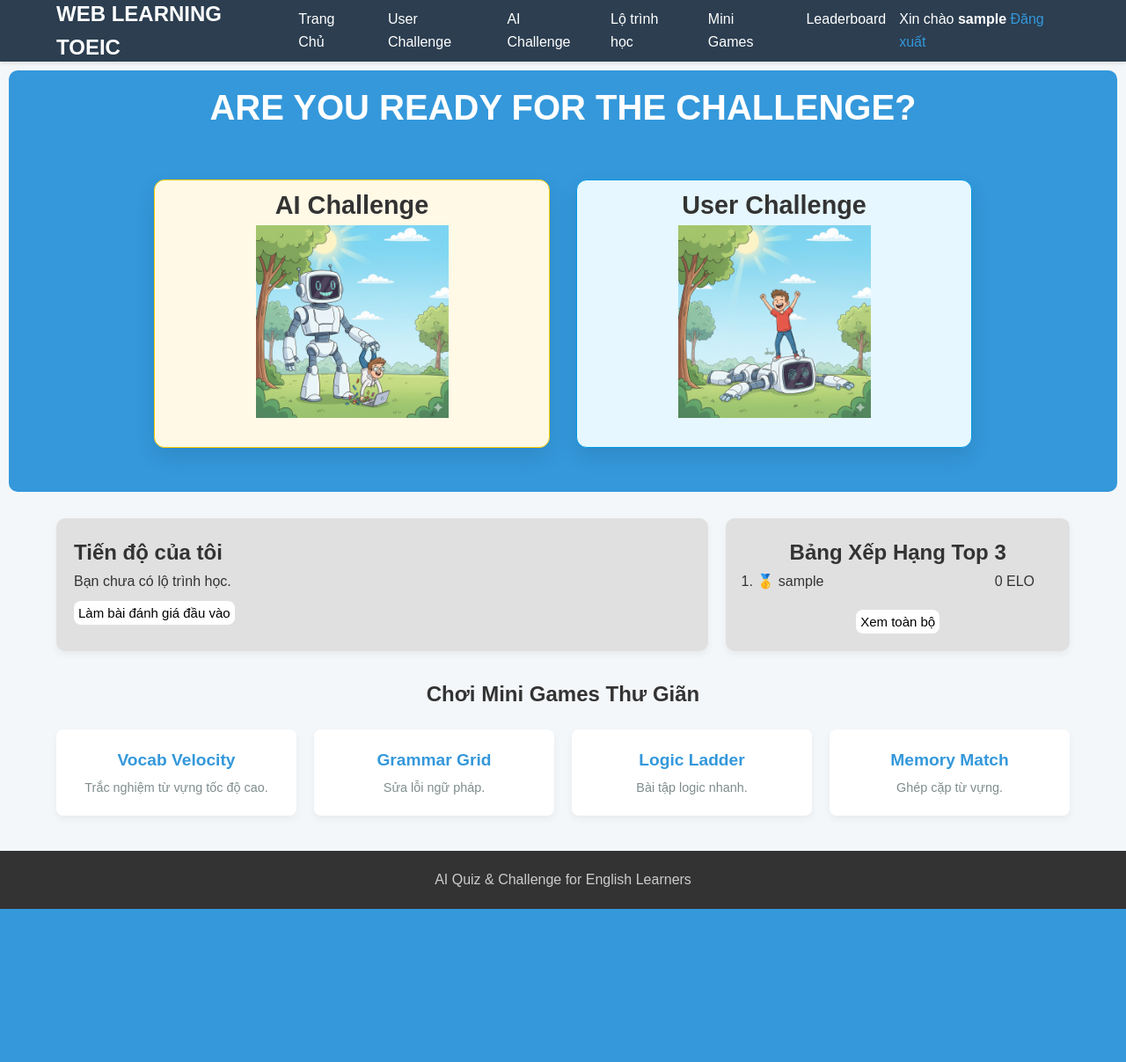
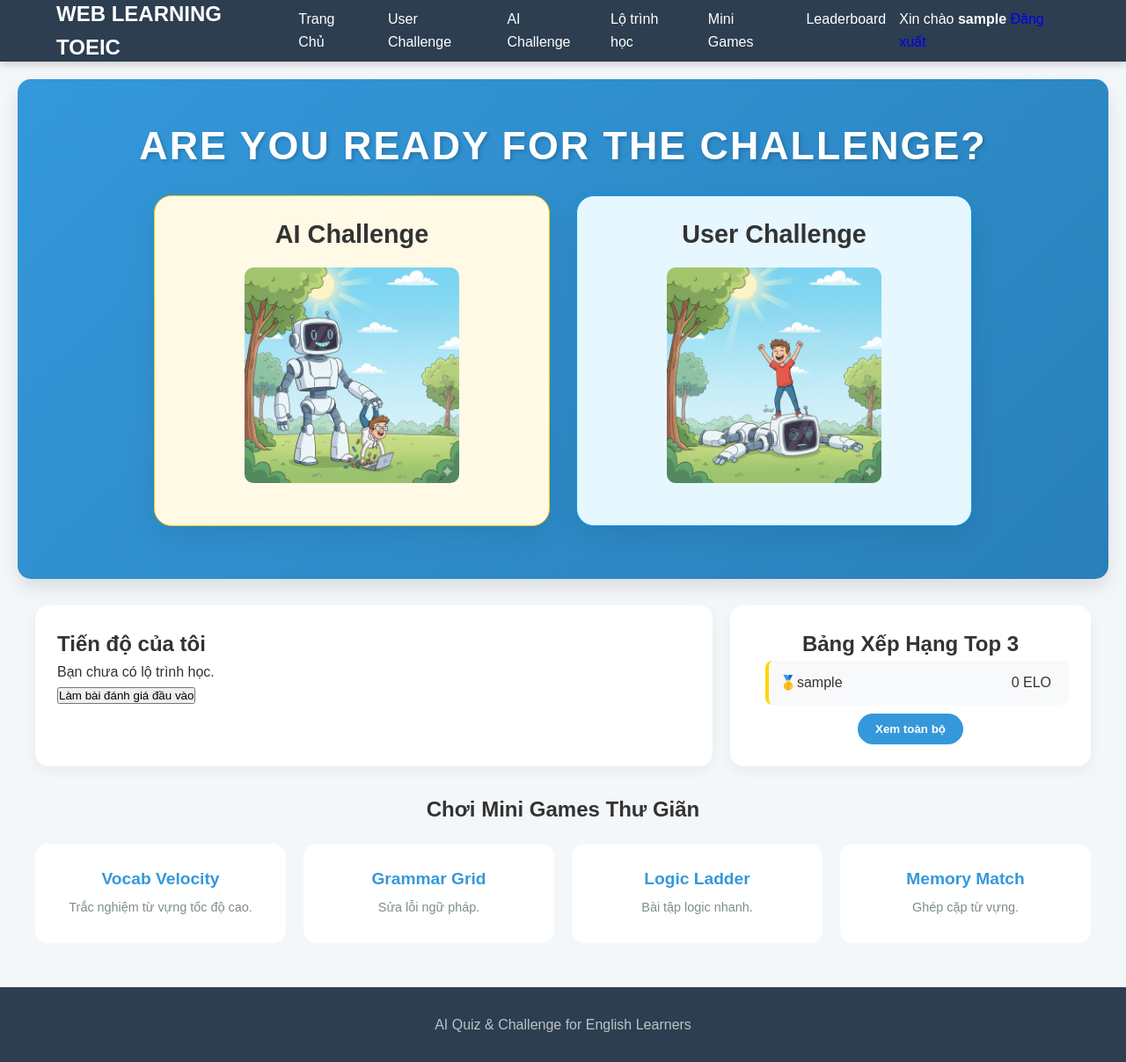
Before and after one commit to LeDaiNhan-23130215/ChatAppDjango, a Django app: page / in a window 1280 px wide. Shown: the whole page at 88% size. Before the commit the page ends 1033 px from the top, so only its background shows below. Run offline with Django 5.2, Linux system fonts and the light colour scheme; the visitor is signed in with stand-in values (Sample User, id 1); data comes from the database, SQL or seed files in the repository; data that the repository does not hold is empty; parts of the project's set-up code (start-up, migrations or seed data) failed here and were passed over.

Commit message:
add animation

```diff
--- a/quizAiChallenge/core/static/css/home.css
+++ b/quizAiChallenge/core/static/css/home.css
@@ -4,11 +4,11 @@
     padding: 0;
     font-family: sans-serif;
 }
-
 body {
     background-color: #f4f7f9;
     color: #333;
     line-height: 1.6;
+    overflow-x: hidden;
 }
 
 #main-header {
@@ -22,23 +22,18 @@ body {
     position: sticky;
     top: 0;
     z-index: 1000;
-    box-shadow: 0 2px 4px rgba(0, 0, 0, 0.1);
+    box-shadow: 0 2px 10px rgba(0, 0, 0, 0.2);
 }
 
 .logo {
     font-size: 1.5em;
     font-weight: bold;
     margin-right: auto;
+    cursor: pointer;
 }
 
 .user-controls a {
-    color: #3498db;
-    text-decoration: none
-}
-
-.user-controls a:hover {
-    color: #3fb2ff;
-    text-decoration: none
+    text-decoration: none;
 }
 
 .main-nav {
@@ -58,90 +53,70 @@ body {
     color: white;
     text-decoration: none;
     font-weight: 500;
+    position: relative;
     transition: color 0.3s;
 }
 
-.main-nav ul li a:hover {
+.main-nav ul li a::after {
+    content: '';
+    position: absolute;
+    width: 0;
+    height: 2px;
+    bottom: -5px;
+    left: 0;
+    background-color: #3498db;
+    transition: width 0.3s;
+}
+
+.main-nav ul li a:hover::after {
+    width: 100%;
+}
+
+.main-nav ul li .active{
     color: #3498db;
 }
 
 #login-btn {
-    background-color: green;
+    background-color: #2ecc71;
     color: white;
     border: none;
-    padding: 8px 15px;
+    padding: 8px 18px;
     border-radius: 5px;
     cursor: pointer;
     font-weight: bold;
-    transition: background-color 0.3s;
+    transition: all 0.3s ease;
 }
 
 #login-btn:hover {
-    background-color: #c0392b;
+    background-color: #27ae60;
+    transform: scale(1.05);
+    box-shadow: 0 4px 12px rgba(46, 204, 113, 0.3);
 }
-.main-nav ul li .active{
-    color: #3498db;
-}
+
 .container {
-    width: 90%;
+    width: 95%;
     max-width: 1200px;
     margin: 30px auto;
     display: flex;
     gap: 20px;
-}
-
-.progress-bar-container {
-    width: 100%;
-    height: 16px;
-    background-color: #f1f5f9;
-    border-radius: 999px;
-    overflow: hidden;
-    margin-top: 8px;
-}
-
-.progress-bar-container div {
-    width: 70%;
-    background-color: rgb(13, 221, 13);
-    border-radius: 20px;
-    padding: 2px;
-}
-.progress-bar-container div p{
-   text-align: right;
-   font-size: 10px;
-   color: white;
-}
-
-.progress-bar {
-    height: 100%;
-    background: linear-gradient(90deg, #2ecc71, #22c55e);
-    text-align: center;
-    color: #ffffff;
-    font-size: 11px;
-    font-weight: 500;
-    line-height: 16px;
-    transition: width 0.4s ease;
-    box-shadow: inset 0 0 6px rgba(255, 255, 255, 0.2);
-}
-
-.progress-meta {
-    font-size: 13px;
-    color: #64748b;
-    margin-top: 6px;
+    animation: fadeInUp 0.8s ease-out;
 }
 
 .hero-section {
-    margin: 10px;
-    border-radius: 10px;
-    background-color: #3498db;
+    margin: 20px;
+    border-radius: 15px;
+    background: linear-gradient(135deg, #3498db, #2980b9);
     color: white;
-    padding: 10px 5%;
+    padding: 40px 5%;
     text-align: center;
-    margin-bottom: 20px;
+    animation: fadeInUp 0.6s ease-out;
+    box-shadow: 0 10px 20px rgba(0,0,0,0.1);
 }
 
 .hero-section h1 {
-    font-size: 2.5em;
-    margin-bottom: 10px;
+    font-size: 2.8em;
+    letter-spacing: 2px;
+    text-shadow: 2px 2px 4px rgba(0,0,0,0.2);
 }
 
 .cta-button {
@@ -161,12 +136,46 @@ body {
     background-color: #27ae60;
 }
 
+.progress-bar-container {
+    background-color: #dfe6e9;
+    border-radius: 20px;
+    width: 100%;
+    overflow: hidden;
+}
+
+.fill-bar {
+    width: calc(var(--target-num) * 1%);
+    height: 20px;
+    background: linear-gradient(90deg, #2ecc71, #27ae60);
+    border-radius: 20px;
+    display: flex;
+    align-items: center;
+    justify-content: flex-end;
+    padding-right: 10px;
+    transition: width 1.5s cubic-bezier(0.1, 0.42, 0.41, 1);
+    animation: progressFill 2s ease-in-out;
+}
+
+.count {
+    animation: counter 2s ease-out forwards;
+    counter-reset: num var(--num);
+}
+
+.count::after {
+    content: counter(num);
+}
+
 .card {
-    background-color: #e0e0e0;
-    padding: 20px;
-    border-radius: 10px;
-    box-shadow: 0 4px 8px rgba(0, 0, 0, 0.05);
+    background-color: white;
+    padding: 25px;
+    border-radius: 15px;
+    box-shadow: 0 5px 15px rgba(0, 0, 0, 0.05);
+    transition: transform 0.3s;
     flex: 1;
+}
+
+.card:hover {
+    transform: translateY(-5px);
 }
 
 #dashboard-summary .progress-tracking {
@@ -180,6 +189,7 @@ body {
 #mini-games-preview{
     display: block;
 }
+
 #mini-games-preview h2 {
     margin-bottom: 20px;
     text-align: center;
@@ -188,7 +198,7 @@ body {
 
 .mini-games-grid {
     display: grid;
-    grid-template-columns: repeat(4, 1fr);
+    grid-template-columns: repeat(auto-fit, minmax(200px, 1fr));
     gap: 20px;
     width: 100%;
     margin-top: 10px;
@@ -196,18 +206,19 @@ body {
 
 .game-card {
     background-color: white;
-    padding: 20px;
-    border-radius: 8px;
-    box-shadow: 0 4px 8px rgba(0, 0, 0, 0.05);
+    padding: 25px;
+    border-radius: 15px;
     text-decoration: none;
     color: #333;
     text-align: center;
-    transition: transform 0.3s, box-shadow 0.3s;
+    transition: all 0.3s ease;
+    border-bottom: 4px solid transparent;
 }
 
 .game-card:hover {
-    transform: translateY(-5px);
-    box-shadow: 0 8px 16px rgba(0, 0, 0, 0.1);
+    transform: translateY(-8px);
+    border-bottom-color: #3498db;
+    box-shadow: 0 12px 24px rgba(0,0,0,0.1);
 }
 
 .game-icon {
@@ -226,20 +237,11 @@ body {
     color: #7f8c8d;
 }
 
-/* Footer */
-footer {
-    text-align: center;
-    padding: 20px;
-    background-color: #333;
-    color: #ccc;
-    margin-top: 40px;
-}
-
 .challenge-cards-container {
     display: flex;
     justify-content: center;
     gap: 30px;
-    padding: 40px 20px;
+    padding: 20px;
     max-width: 1200px;
     margin: 0 auto;
 }
@@ -247,18 +249,20 @@ footer {
 .challenge-card {
     flex: 1;
     max-width: 450px;
-    padding: 5px;
-    border-radius: 12px;
-    box-shadow: 0 10px 25px rgba(0, 0, 0, 0.1);
-    transition: transform 0.3s ease-in-out;
+    padding: 20px;
+    border-radius: 20px;
+    background: white;
+    transition: all 0.4s cubic-bezier(0.175, 0.885, 0.32, 1.275);
+    border: none;
+    box-shadow: 0 10px 30px rgba(0,0,0,0.08);
     text-align: center;
 }
 
 .challenge-card:hover {
-    transform: translateY(-5px);
+    transform: scale(1.03) translateY(-10px);
+    box-shadow: 0 15px 40px rgba(0,0,0,0.15);
     cursor: pointer;
 }
-
 
 .card-title {
     font-size: 1.8rem;
@@ -272,64 +276,142 @@ footer {
     border: 1px solid #ffcc00;
 }
 
-.user-challenge .primary-btn {
-    background-color: #ffaa00;
-    color: white;
-}
-
-.user-challenge .primary-btn:hover {
-    background-color: #cc8800;
-}
-
 .ai-challenge {
     background-color: #e6f7ff;
     border: 1px solid #0099e6;
 }
 
-.ai-challenge .secondary-btn {
-    background-color: #007bff;
-    color: white;
+.challenge-img {
+    width: 60%;
+    margin-top: 15px;
+    border-radius: 10px;
+    transition: transform 0.5s;
 }
 
-.ai-challenge .secondary-btn:hover {
-    background-color: #0056b3;
+.challenge-card:hover .challenge-img {
+    transform: rotate(2deg) scale(1.1);
 }
-.challenge-img{
-    width: 50%;
-}
-.user-challenge-link{
+
+.user-challenge-link, .ai-challenge-link {
     text-decoration: none;
 }
-.ai-challenge-link{
-    text-decoration: none;
-}
-.viewall{
+
+.viewall {
     text-align: center;
     margin-top: 10px;
 }
-.card a button{
-    background: white;
-    border-radius: 8px;
+
+.viewall button {
+    background: #3498db;
+    color: white;
+    padding: 10px 20px;
+    border-radius: 25px;
+    font-weight: bold;
+    transition: all 0.3s;
     border: none;
-    text-decoration: none;
     cursor: pointer;
-    font-size: 15px;
-    padding: 5px;
-    margin-top: 10px;
 }
-.card a button:hover{
-background-color: #2ecc71;
+
+.viewall button:hover {
+    background: #2ecc71;
+    letter-spacing: 1px;
+    box-shadow: 0 5px 15px rgba(46, 204, 113, 0.4);
 }
-.leaderboard-snippet ol{
+
+.leaderboard-snippet ol {
     margin-left: 15px;
 }
-.leaderboard-snippet h2{
+
+.leaderboard-snippet h2 {
     text-align: center;
 }
-li{
+
+li {
     position: relative;
 }
-.score{
+
+.leaderboard-snippet li {
+    padding: 12px;
+    margin-bottom: 8px;
+    background: #f8f9fa;
+    border-radius: 8px;
+    transition: all 0.2s;
+    list-style: none;
+    display: flex;
+    align-items: center;
+    animation: slideInLeft 0.5s ease-out forwards;
+    opacity: 0;
+}
+
+.leaderboard-snippet li:nth-child(1) { animation-delay: 0.1s; border-left: 4px solid #ffd700; }
+.leaderboard-snippet li:nth-child(2) { animation-delay: 0.2s; border-left: 4px solid #c0c0c0; }
+.leaderboard-snippet li:nth-child(3) { animation-delay: 0.3s; border-left: 4px solid #cd7f32; }
+
+.leaderboard-snippet li:hover {
+    background: #eef2f3;
+    transform: translateX(10px);
+}
+
+.score {
     position: absolute;
     right: 20px;
 }
+
+footer {
+    padding: 30px;
+    background-color: #2c3e50;
+    color: #bdc3c7;
+    margin-top: 50px;
+    text-align: center;
+}
+
+/* Keyframes cho hiệu ứng xuất hiện */
+@keyframes fadeInUp {
+    from {
+        opacity: 0;
+        transform: translateY(20px);
+    }
+    to {
+        opacity: 1;
+        transform: translateY(0);
+    }
+}
+
+@keyframes slideInLeft {
+    from {
+        opacity: 0;
+        transform: translateX(-30px);
+    }
+    to {
+        opacity: 1;
+        transform: translateX(0);
+    }
+}
+
+@keyframes progressFill {
+    from { width: 0; }
+}
+
+@keyframes fill-bar {
+    from {
+        width: 0%;
+    }
+    to {
+        width: calc(var(--target-num) * 1%);
+    }
+}
+
+@keyframes counter {
+  from {
+    --num: 0;
+  }
+  to {
+    --num: var(--target-num);
+  }
+}
+
+@property --num {
+  syntax: "<integer>";
+  initial-value: 0;
+  inherits: false;
+}
```
